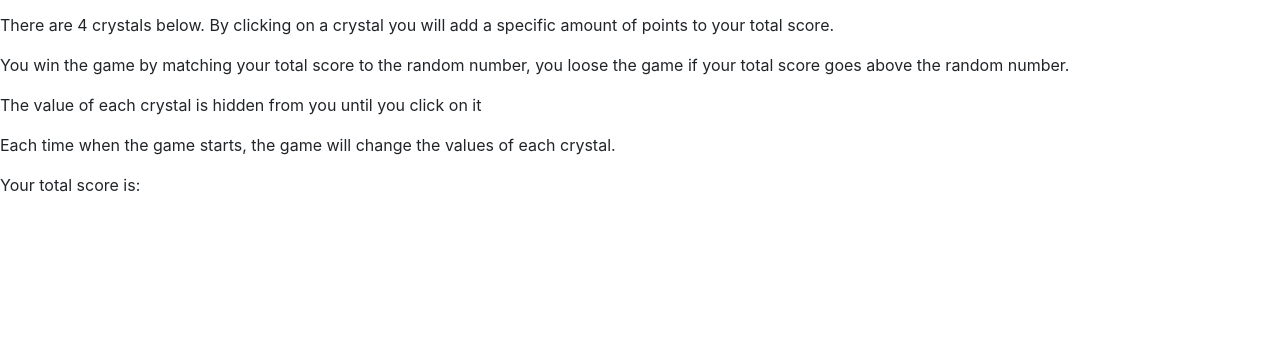
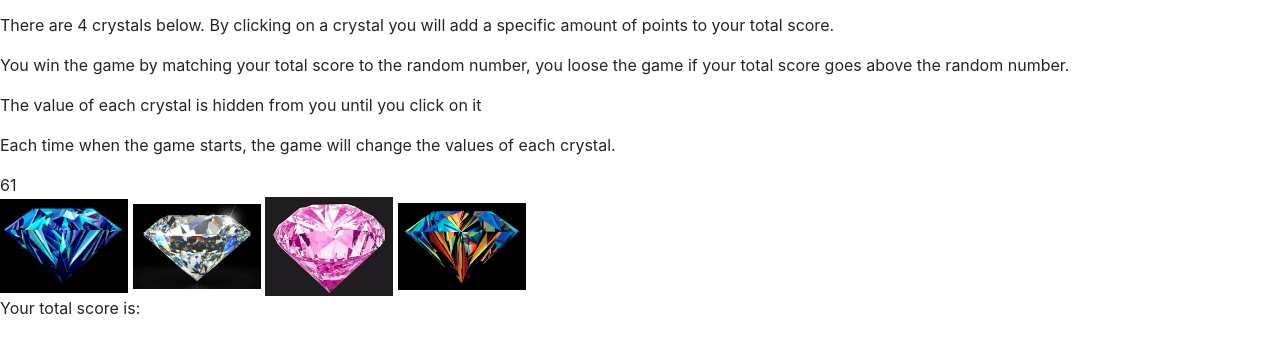
Before and after one commit to ginnac/unit-4-game, a plain HTML site: page index.html in a window 1280 px wide. Shown: the part 83-436 px from the top of the page. Drawn offline with nearby package versions, Linux system fonts and the light colour scheme; files that its build step writes are made by us from their sources.

Commit message:
js - random number for base number and for diamonds numbers

```diff
--- /dev/null
+++ b/assets/css/style.css
@@ -0,0 +1,4 @@
+.picture{
+    width: 10%;
+    height:10%;
+}
--- /dev/null
+++ b/assets/javascript/game.js
@@ -0,0 +1,169 @@
+// script game.js will take into effect when DOM has loaded...
+var randomBaseNumber =[];
+var crystalNumbers =[]
+$(document).ready(function(){
+var firstDiamondValue = "" ;
+var secondDiamondValue = "";
+var thirdDiamondValue = "";
+
+    //....................lets generate the randomBaseNumber between 19-120 and write it in id="number-to-score".......................
+
+        //create a loop between number 19-120 and create and array with those values (probably will have to push the values to an empty array)......
+    for (var i=19;i<121;i++){
+        randomBaseNumber.push(i);
+                }
+                 //testing randomBaseNumber
+                console.log(randomBaseNumber);
+
+            //maybe inside (or outside) the loop lets choose a random one and then write it in the DOM this has to have a variable becuase we will use it
+            //later for conditionals to see if user won or lost.
+
+    var bigNumber = randomBaseNumber[Math.floor(Math.random()*randomBaseNumber.length)];
+                    //testing bigNumber
+                console.log(bigNumber);
+
+            //write bigNumber in id= number-to-score
+    $("#number-to-score").html(bigNumber);
+
+
+
+    //There is 4 diamonds (4 elements); here we will assign values to each diamond and values change after winning or losing
+        //lets create a loop for first diamond between number 1 and 12
+        for (var x=1;x<13;x++){
+        crystalNumbers.push(x);}
+            //testing randomBaseNumber
+            console.log(crystalNumbers);
+
+        //now we will assign a random number to each diamond...
+    //firstDiamond...
+        var firstDiamond = crystalNumbers[Math.floor(Math.random()*crystalNumbers.length)];
+                                    //testing firstDiamond
+                                    console.log(firstDiamond);
+
+        //assign value to first-diamond:
+        firstDiamondValue = $("#first-diamond").val();
+        firstDiamondValue += firstDiamond;
+        firstDiamondValue= parseInt(firstDiamondValue);
+
+                        // test that firstDiamondValue is a number
+                        console.log(firstDiamondValue);
+                        //??????????? it doesnt print html....????????????????????????????????????????
+                        console.log($("#first-diamond").val())
+
+        //remove firstDiamond from crystalNumbers
+        var index = $.inArray(firstDiamond,crystalNumbers)
+        if (index > -1){
+        crystalNumbers.splice(index, 1)}
+                                            //testing it has been removed
+                                            console.log(crystalNumbers)
+
+    //secondDiamond...from updated crytalNumbers assign number to secondDiamond
+        var secondDiamond = crystalNumbers[Math.floor(Math.random()*crystalNumbers.length)];
+                                         //testing we are dealing with updated crysta;
+
+                                         console.log(crystalNumbers)
+                                            //testing secondDiamond
+                                    console.log(secondDiamond);
+
+        secondDiamondValue = $("#second-diamond").val();
+        secondDiamondValue += secondDiamond;
+        secondDiamondValue= parseInt(secondDiamondValue);
+                                                //testing secondDiamond
+                                                 console.log(secondDiamondValue);
+
+        //remove secondDiamond from crystalNumbers
+        var index = $.inArray(secondDiamond,crystalNumbers)
+        if (index > -1){
+        crystalNumbers.splice(index, 1)}
+                                        //testing it has been removed
+                                        console.log(crystalNumbers)
+
+    //thirdDiamond...from updated crytalNumbers assign number to thirdDiamond
+    var thirdDiamond = crystalNumbers[Math.floor(Math.random()*crystalNumbers.length)];
+                                            //testing firstDiamond
+                                             console.log(thirdDiamond);
+
+        thirdDiamondValue = $("#third-diamond").val();
+        thirdDiamondValue += thirdDiamond;
+        thirdDiamondValue= parseInt(thirdDiamondValue);
+                                                //testing secondDiamond
+                                                console.log(thirdDiamondValue);
+
+
+                //remove firstDiamond from crystalNumbers
+                var index = $.inArray(thirdDiamond,crystalNumbers)
+                if (index > -1){
+                crystalNumbers.splice(index, 1)}
+                                        //testing it has been removed
+                                        console.log(crystalNumbers)
+
+    //forthDiamond...from updated crytalNumbers assign number to forthDiamond
+    var forthDiamond = crystalNumbers[Math.floor(Math.random()*crystalNumbers.length)];
+                                            //testing firstDiamond
+                                             console.log(forthDiamond);
+                //remove firstDiamond from crystalNumbers
+                var index = $.inArray(forthDiamond,crystalNumbers)
+                if (index > -1){
+                crystalNumbers.splice(index, 1)}
+                                        //testing it has been removed
+                                        console.log(crystalNumbers)
+
+        //maybe function????
+    $( "#first-diamond" ).on( "click", function() {
+        // if(){
+        // $("#your-score").html(firstDiamondValue);
+        // }
+
+    });
+
+
+
+
+            //maybe conditional???
+
+                            //and an array with those values (probably will have to push the values to an empty array)...
+
+                                //maybe inside (or outside) the loop lets choose a random one and then write it in the DOM this
+                                //has to have a variable becuase we will use it  later for conditionals to see if user won or lost.
+
+
+                                        //probably we will have to remove last value from array so second diamond can be different than 1st value
+
+                                            //theh have 2nd diamond choose a random one from updated array
+
+
+                                                //then remove this value from array
+
+
+                                        //probably we will have to remove last value from array so 3rd diamond can be different than 2nd and 1st value
+
+                                            //theh have 3rd diamond choose a random one from updated array
+
+
+                                                //then remove this value from array
+
+
+
+
+
+                                        //probably we will have to remove last value from array so 4th diamond can be different than 3rd, 2nd and 1st value
+
+                                            //theh have 4th diamond choose a random one from updated array
+
+
+                                                //then remove this value from the array
+
+
+
+                            //now create conditionals to accumulate the points each diamond gives us when user .on("click")......
+
+                                            //....... (need to brainstrorm here)
+
+
+
+
+
+
+
+
+});
--- a/index.html
+++ b/index.html
@@ -41,11 +41,21 @@
     <div id="number-to-score"></div>
     <div id="win-lose-chart"></div>
 
-    <div id = "crystals"></div>
+    <div id = "crystals">
+        <img id="first-diamond" class="picture" src="assets/images/Diamond-blue.jpg"
+        alt="blue diamond" value="">
+        <img id="second-diamond" class="picture" src="assets/images/diamond-crystal.jpeg"
+        alt="clear diamond" value="">
+        <img id="third-diamond" class="picture" src="assets/images/pink-diamond.jpg"
+        alt="pink diamond" value="">
+        <img id="fourth-diamond" class="picture" src="assets/images/diamond-orange.jpg"
+        alt="orange diamond" value="">
+    </div>
+
 
     <div>Your total score is:</div>
 
-    <div id="your score"></div>
+    <div id="your-score"></div>
 
 <!-- linking to game.js -->
 <script src="assets/javascript/game.js" type="text/javascript"></script>
```
Also changed, not shown: javascript/game.js (deleted, +0 -62 lines), assets/css/reset.css (added), assets/images/Diamond-blue.jpg (added), assets/images/diamond-crystal.jpeg (added), assets/images/diamond-orange.jpg (added), assets/images/pink-diamond.jpg (added), css/style.css (deleted).
